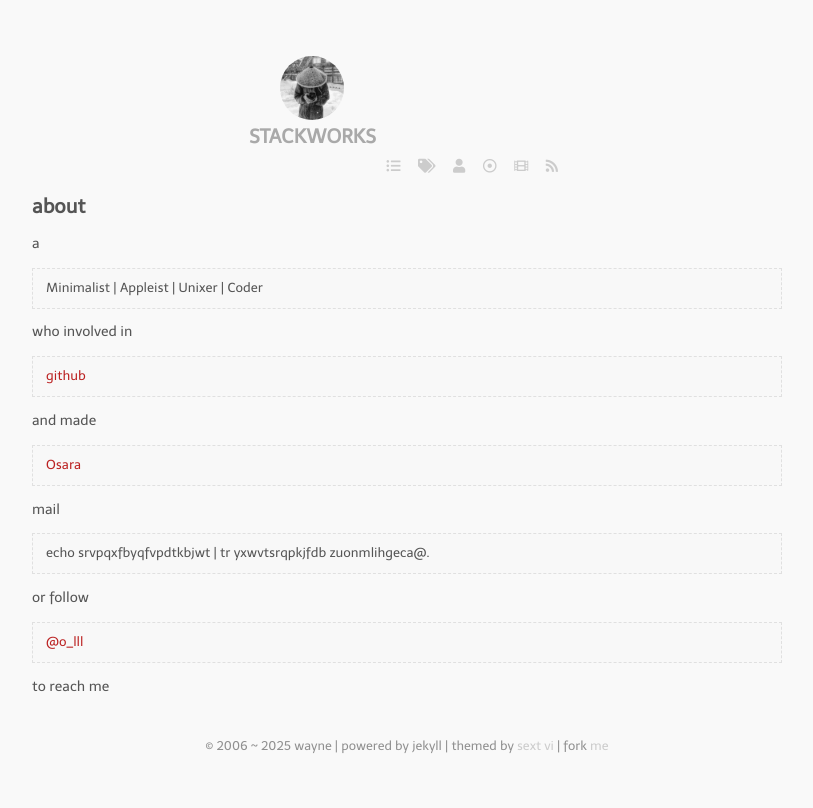
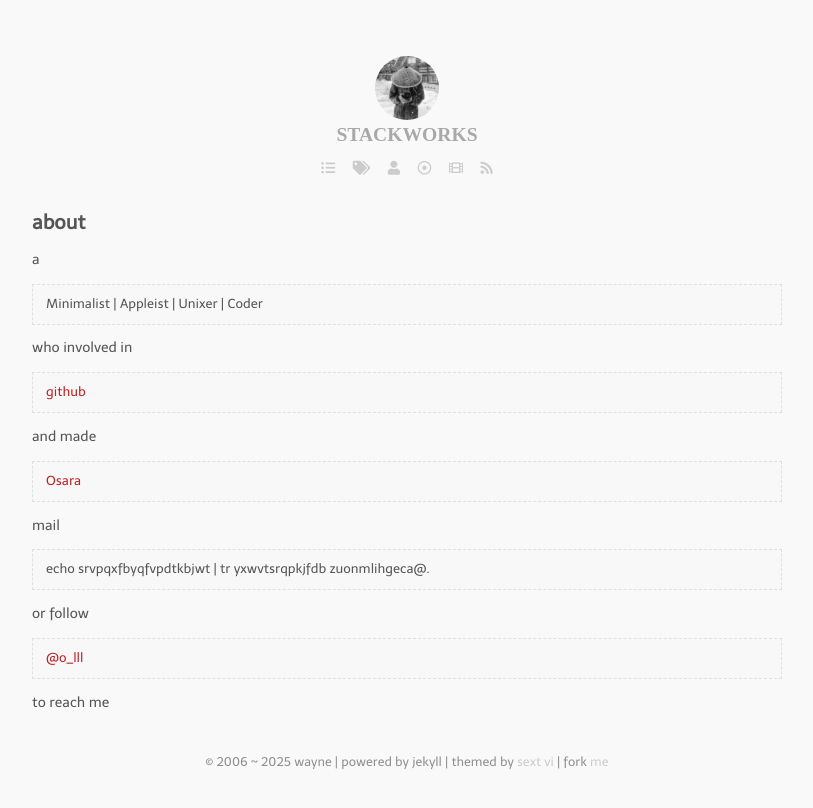
Before and after one commit to stackworks79/stackworks79.github.io, a Jekyll site: the page built from about.markdown, in a window 1280 px wide. Shown: the top 808 px of the page, without its empty margins (233-1046 px from the left). Built offline with Jekyll 4.4.1, drawn with Linux system fonts in a browser that asks for light colours; nearby versions of some CDN libraries; some web fonts are replaced.

Commit message:
Update style.css

```diff
--- a/media/css/style.css
+++ b/media/css/style.css
@@ -75,7 +75,6 @@ header img.avatar { width: 64px; border-radius: 50%; }
 
 header {
   margin: 0 auto;
-  font-family: 'Waiting for the Sunrise';
   text-align: center;
   margin: 3em auto; }
   @media screen and (min-width: 320px) {
@@ -99,14 +98,13 @@ header {
     position: relative;
     top: 1em; }
     header #header h1 {
-      font-family: telexregular, Hiragino Sans GB, Microsoft YaHei, sans-serif; }
+      font-family: 'Waiting for the Sunrise'; }
       header #header h1 a {
         color: #a9a9a9;
         display: block; }
   header nav {
-    display: inline-block;
     position: relative;
-    top: 3em; }
+    top: 2em; }
     header nav span {
       margin: .5em; }
     header nav a, header nav #header h1 a, header #header h1 nav a, header nav article .title a, article .title header nav a, header nav article .meta .tags a, article .meta .tags header nav a, header nav article .divider a, article .divider header nav a {
```
